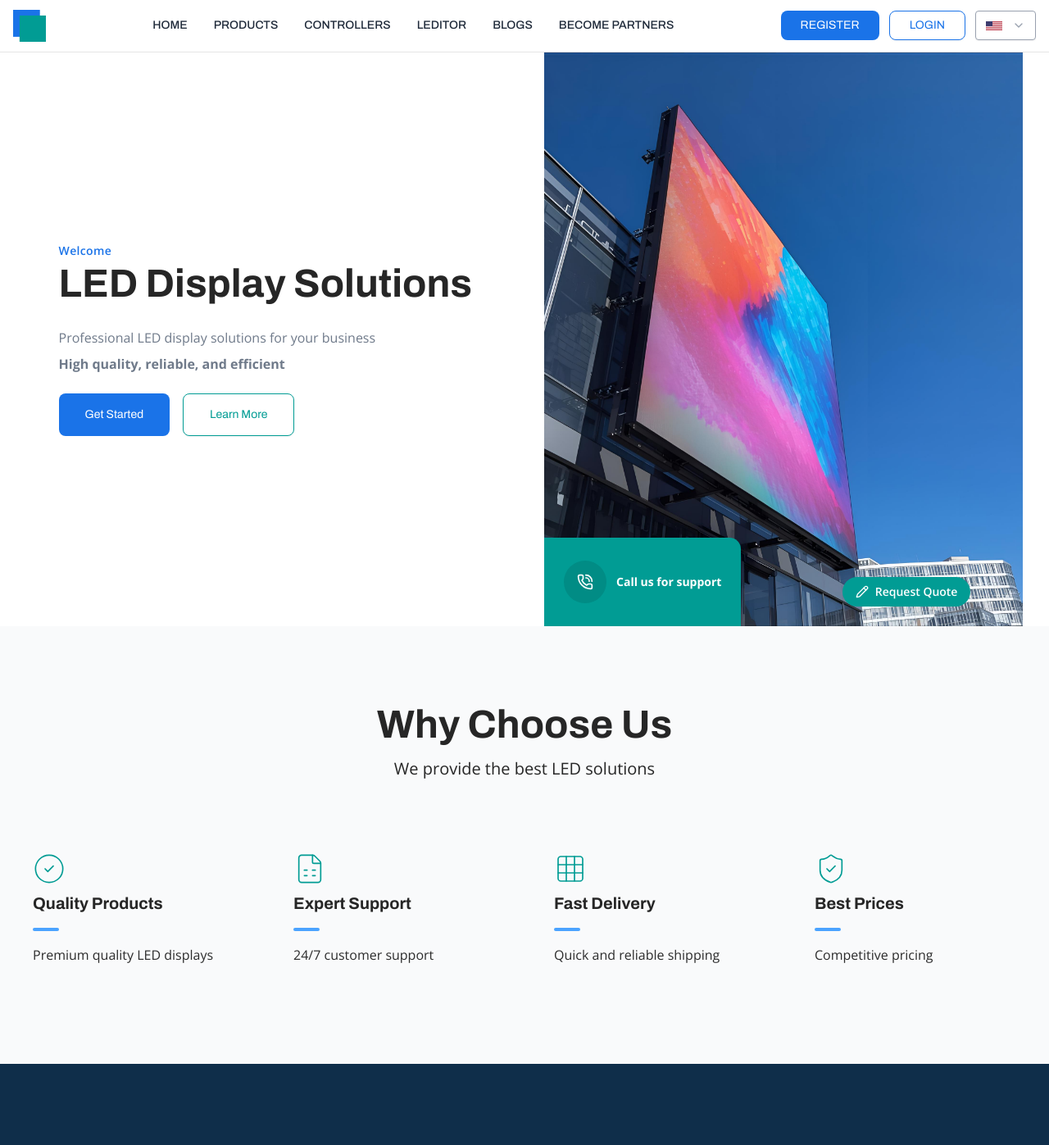
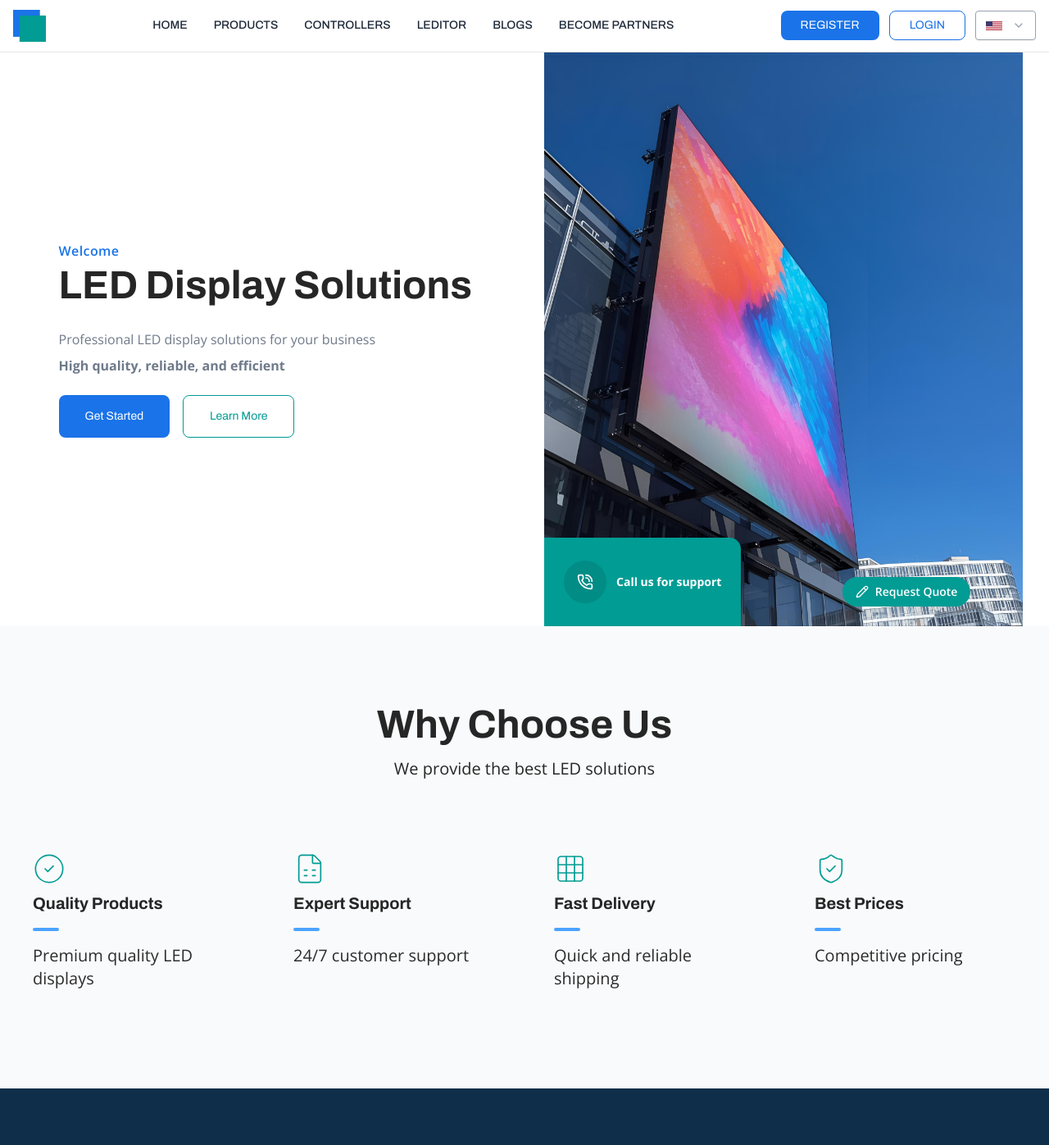
Before and after one commit to Momin-001/quotation-platform, a Next.js app: page / in a window 1280 px wide. Shown: the top 1397 px of the page at 82% size. Built offline with nearby package versions, Linux system fonts and the light colour scheme; no server answers; the database is empty.

Commit message:
Fixed Value Block

```diff
--- a/components/guest/HeroSection.jsx
+++ b/components/guest/HeroSection.jsx
@@ -24,7 +24,7 @@ export default function HeroSection({ homepageData }) {
                     <div className="space-y-6 z-10 p-10">
                         {/* Small Label */}
                         <div>
-                            <p className="text-sm font-semibold text-[#1A73E8] tracking-wide font-open-sans">
+                            <p className="text-md font-semibold text-[#1A73E8] tracking-wide font-open-sans">
                                 {getText("heroSmallLabel")}
                             </p>
 
--- a/components/guest/ValueBlocksSection.jsx
+++ b/components/guest/ValueBlocksSection.jsx
@@ -73,7 +73,7 @@ export default function ValueBlocksSection({ homepageData }) {
                                 <div className="w-8 rounded-full h-1 bg-[#4BA3FF]"></div>
 
                                 {/* Description */}
-                                <p className="text-[#2C2C2C] leading-relaxed font-open-sans grow">
+                                <p className="text-[#2C2C2C] text-xl font-normal font-open-sans">
                                     {block.description}
                                 </p>
                             </div>
```
